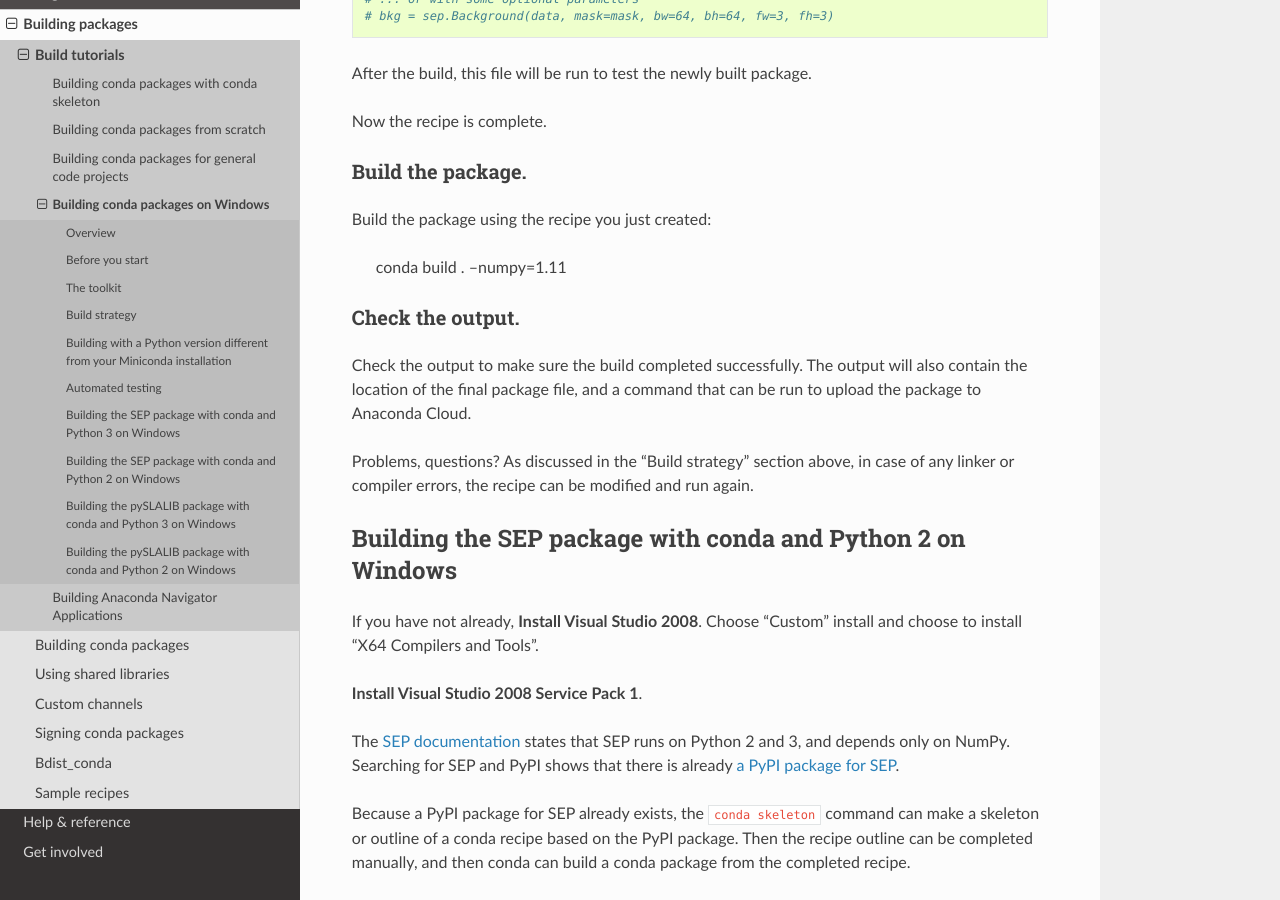
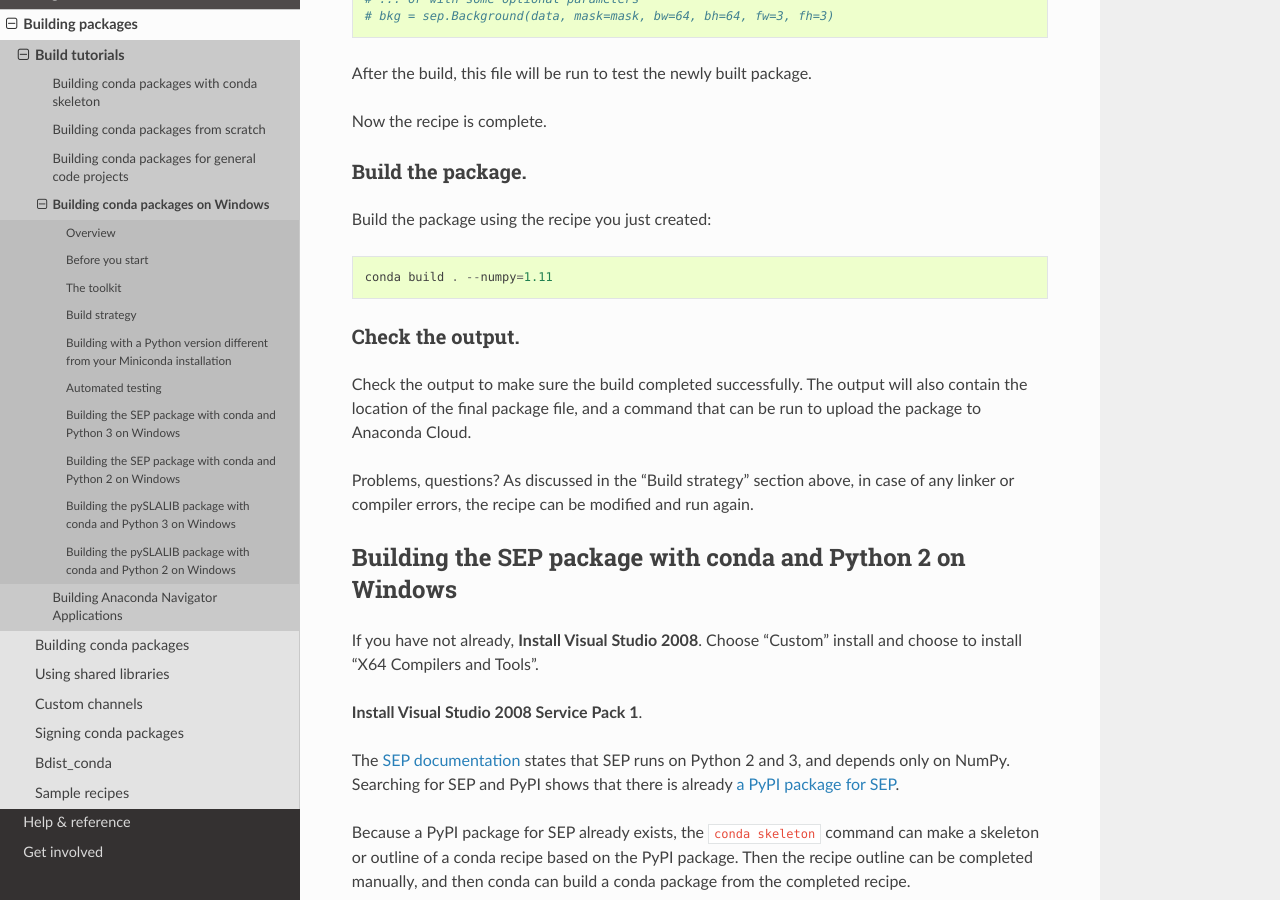
Before and after one commit to conda/conda-docs, a Sphinx documentation site: the page built from docs/source/build_tutorials/windows.rst, in a window 1280 px wide and 900 px high, scrolled down 5840 px. Built offline with Sphinx 7.4.7 and the Read the Docs theme 2.0.0, drawn with Linux system fonts in a browser that asks for light colours.

Commit message:
fix typo
fix typo

```diff
--- a/docs/source/build_tutorials/windows.rst
+++ b/docs/source/build_tutorials/windows.rst
@@ -280,7 +280,7 @@ Now the recipe is complete.
 Build the package.
 ~~~~~~~~~~~~~~~~~~
 
-Build the package using the recipe you just created:
+Build the package using the recipe you just created::
 
     conda build . --numpy=1.11
 
```
